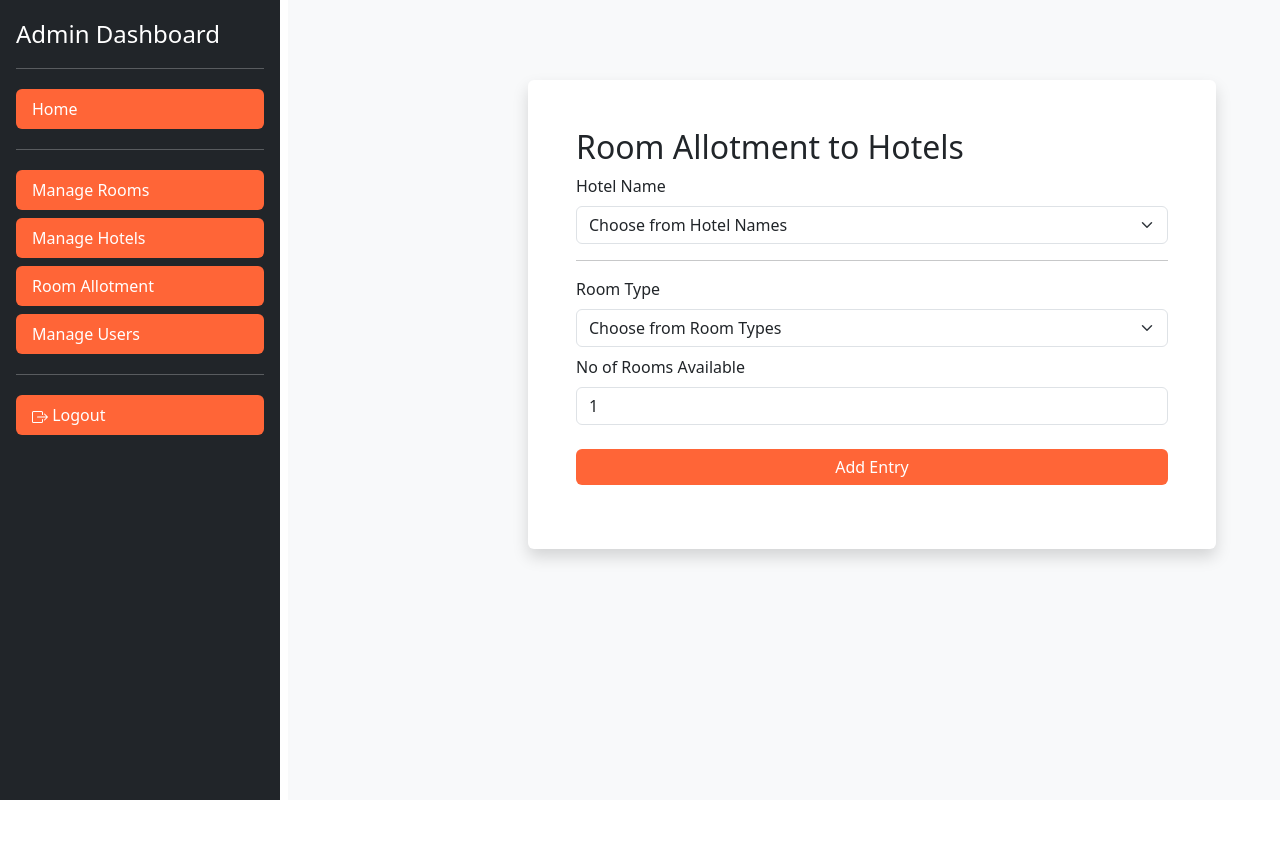
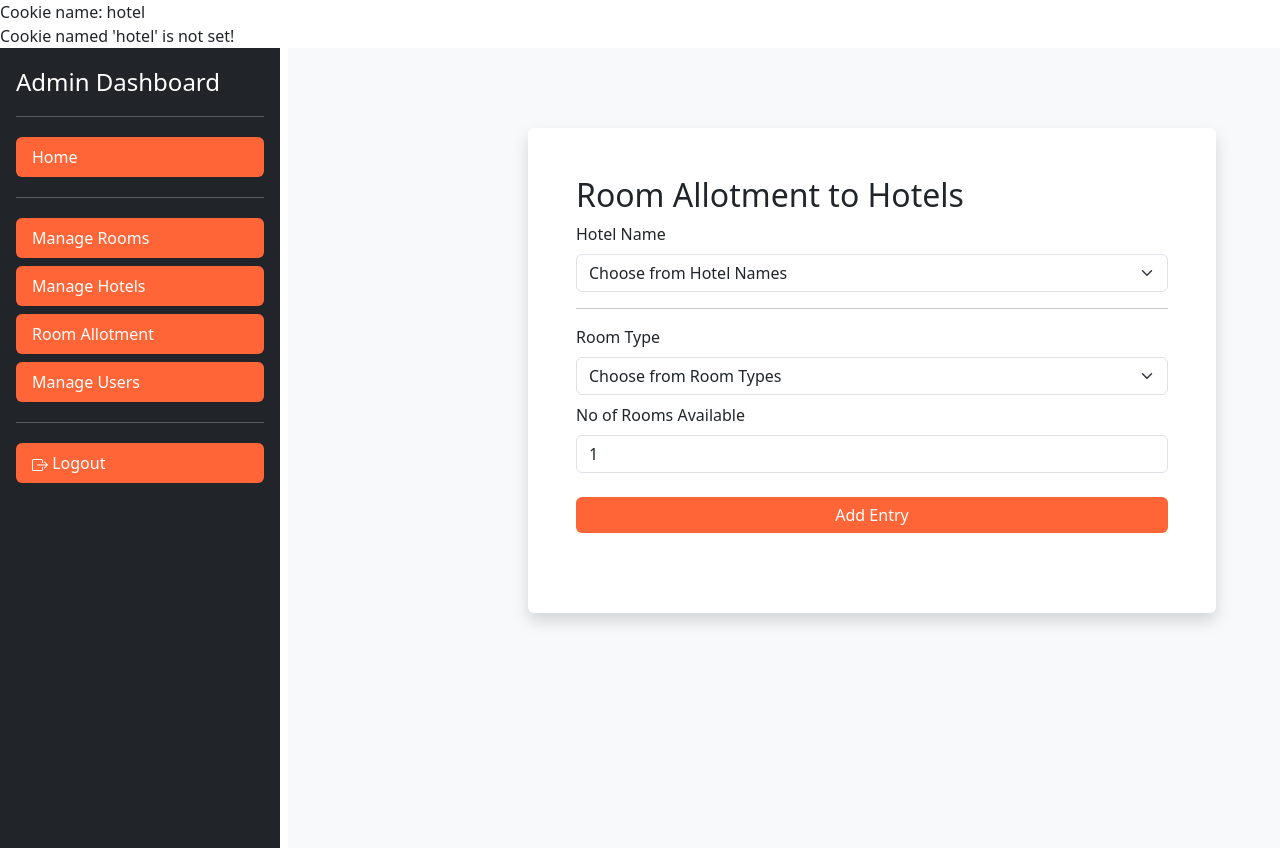
Before and after one commit to hargun-singh-khera/Hotel-Booking-System, a PHP site: page /admin/room_allot.php in a window 1280 px wide; the page is wider, and only the part inside the window is pictured. Before the commit the page ends 800 px from the top of that part, so only its background shows below. Run offline with PHP 8.4, Linux system fonts and the light colour scheme; data that the repository does not hold is empty.

Commit message:
second commit

```diff
--- a/admin/room_allot.php
+++ b/admin/room_allot.php
@@ -41,6 +41,18 @@
             echo "Hotel Name: " . $hotelname . ", Room Type: " . $roomtype . ", No of rooms: " .$noofrooms;
         }
     }
+    // if($showAlert) {
+        $cookie_name = "hotel";
+        echo "Cookie name: " . $cookie_name ."<br/>";
+        $cookie_value = $hotelname;
+        setcookie($cookie_name, $cookie_value, time()+84600, '/');
+        if(isset($_COOKIE[$cookie_name])) {
+            echo "Cookie '" . $cookie_name . "' is set!<br>";
+            echo "Value is: " . $_COOKIE[$cookie_name];
+        } else {
+            echo "Cookie named '" . $cookie_name . "' is not set!";
+        }
+    // }
 ?>
 <!doctype html>
 <html lang="en">
@@ -80,8 +92,9 @@
                       <label for="exampleInputPassword1" class="form-label">Hotel Name</label>
                       <select class="form-select mb-2" id="hotelname" name="hotelname" aria-label="Default select example">
                           <?php
-                            if($showDefault) {
-                                echo '<option selected>' .$hotelname. '</option>';
+                            if($showAlert) {
+                                echo "Cookie value: " . $_COOKIE[$cookie_name] . "<br/>";
+                                echo '<option selected>' .$_COOKIE[$cookie_name]. '</option>';
                             }
                             else {
                                 echo '<option selected>Choose from Hotel Names</option>';
```
Also changed, not shown: admin/room_master.php (+23 -9 lines).
